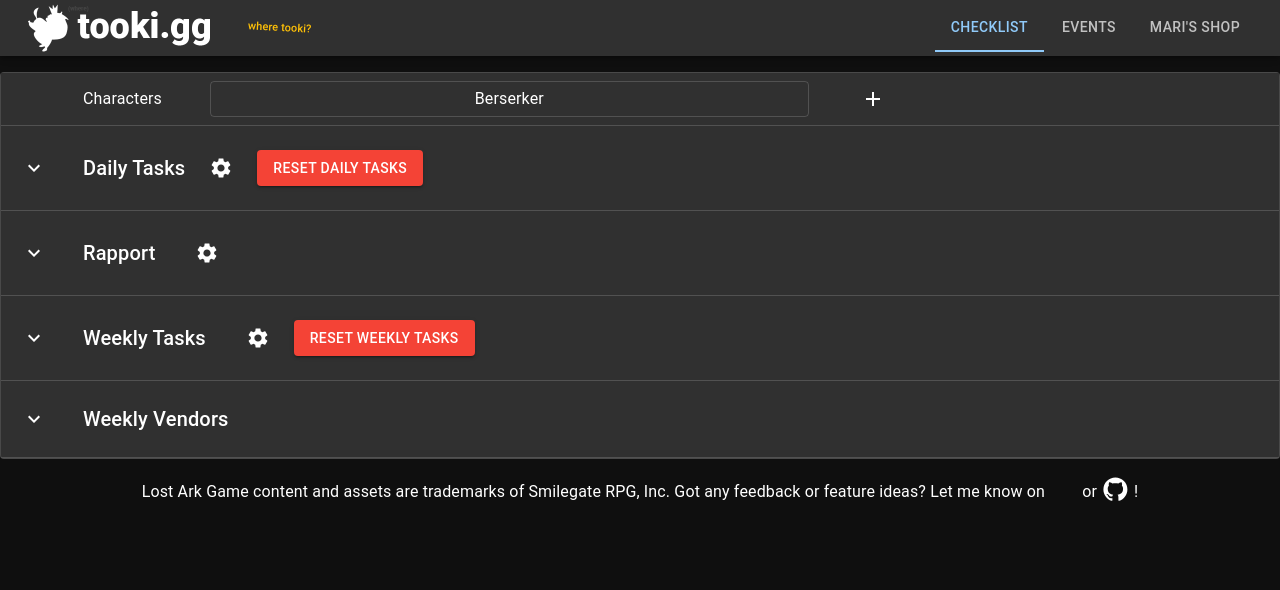
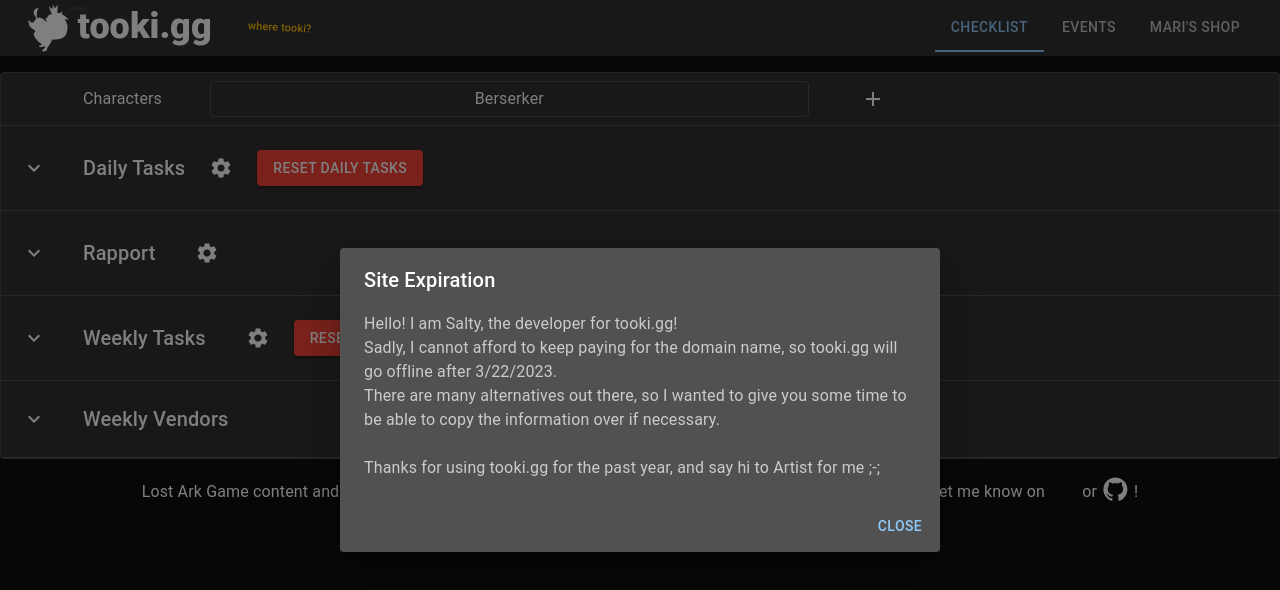
Before and after one commit to datmeal/tooki.gg-lostarkchecklist, a React (Create React App) app: page / in a window 1280 px wide. Shown: the top 590 px of the page. Built offline with nearby package versions, Linux system fonts and the light colour scheme.

Commit message:
Added alert dialog for imminent site expiration

```diff
--- /dev/null
+++ b/src/AlertDialog.js
@@ -0,0 +1,48 @@
+import * as React from "react";
+import Button from "@mui/material/Button";
+import Dialog from "@mui/material/Dialog";
+import DialogActions from "@mui/material/DialogActions";
+import DialogContent from "@mui/material/DialogContent";
+import DialogContentText from "@mui/material/DialogContentText";
+import DialogTitle from "@mui/material/DialogTitle";
+
+export default function AlertDialog() {
+  const [open, setOpen] = React.useState(true);
+
+  const handleClickOpen = () => {
+    setOpen(true);
+  };
+
+  const handleClose = () => {
+    setOpen(false);
+  };
+
+  return (
+    <Dialog
+      open={open}
+      onClose={handleClose}
+      aria-labelledby="alert-dialog-title"
+      aria-describedby="alert-dialog-description"
+    >
+      <DialogTitle id="alert-dialog-title">Site Expiration</DialogTitle>
+      <DialogContent>
+        <DialogContentText id="alert-dialog-description">
+          Hello! I am Salty, the developer for tooki.gg!
+          <br />
+          Sadly, I cannot afford to keep paying for the domain name, so tooki.gg
+          will go offline after 3/22/2023.
+          <br />
+          There are many alternatives out there, so I wanted to give you some
+          time to be able to copy the information over if necessary.
+          <br />
+          <br />
+          Thanks for using tooki.gg for the past year, and say hi to Artist for
+          me ;-;
+        </DialogContentText>
+      </DialogContent>
+      <DialogActions>
+        <Button onClick={handleClose}>Close</Button>
+      </DialogActions>
+    </Dialog>
+  );
+}
--- a/src/App.js
+++ b/src/App.js
@@ -34,6 +34,7 @@
 import Checklist from "./Checklist";
 import Events from "./Events";
 import Arbitrage from "./Arbitrage";
+import AlertDialog from "./AlertDialog";
 
 // Image / Color Stuff
 import icon_guild from "./img/icon_guild.png";
@@ -1986,6 +1987,7 @@
             !
           </Typography>
         </Box>
+        <AlertDialog />
       </Container>
     </ThemeProvider>
   );
```
Also changed, not shown: 1 other file (tests, documents, lock files or other folders).
